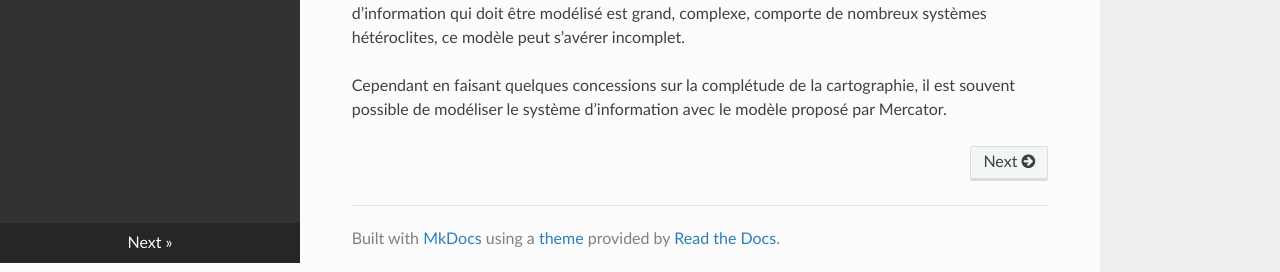
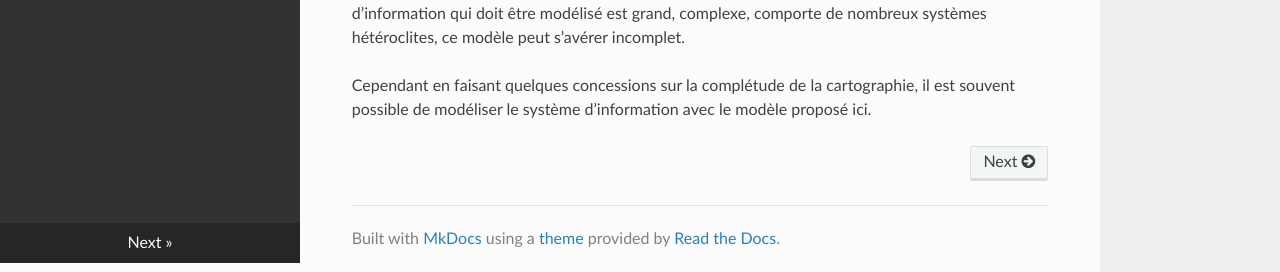
Before and after one commit to dbarzin/mercator, an MkDocs documentation site: the page built from docs/index.md, in a window 1280 px wide. Shown: the part 637-909 px from the top of the page. Built offline with MkDocs 1.6.1, drawn with Linux system fonts in a browser that asks for light colours; nearby versions of some CDN libraries.

Commit message:
:books:Documentation

```diff
--- a/docs/index.md
+++ b/docs/index.md
@@ -16,4 +16,4 @@ Mercator à l’avantage d’être simple à utiliser, à installer et à mettre
 
 Le modèle de données utilisé dans Mercator est basé sur celui proposé par l’ANSSI. Si le système d’information qui doit être modélisé est grand, complexe, comporte de nombreux systèmes hétéroclites, ce modèle peut s’avérer incomplet.
 
-Cependant en faisant quelques concessions sur la complétude de la cartographie, il est souvent possible de modéliser le système d’information avec le modèle proposé par Mercator.
+Cependant en faisant quelques concessions sur la complétude de la cartographie, il est souvent possible de modéliser le système d’information avec le modèle proposé ici.
```
Also changed, not shown: ROADMAP.md (+2 -0 lines).
